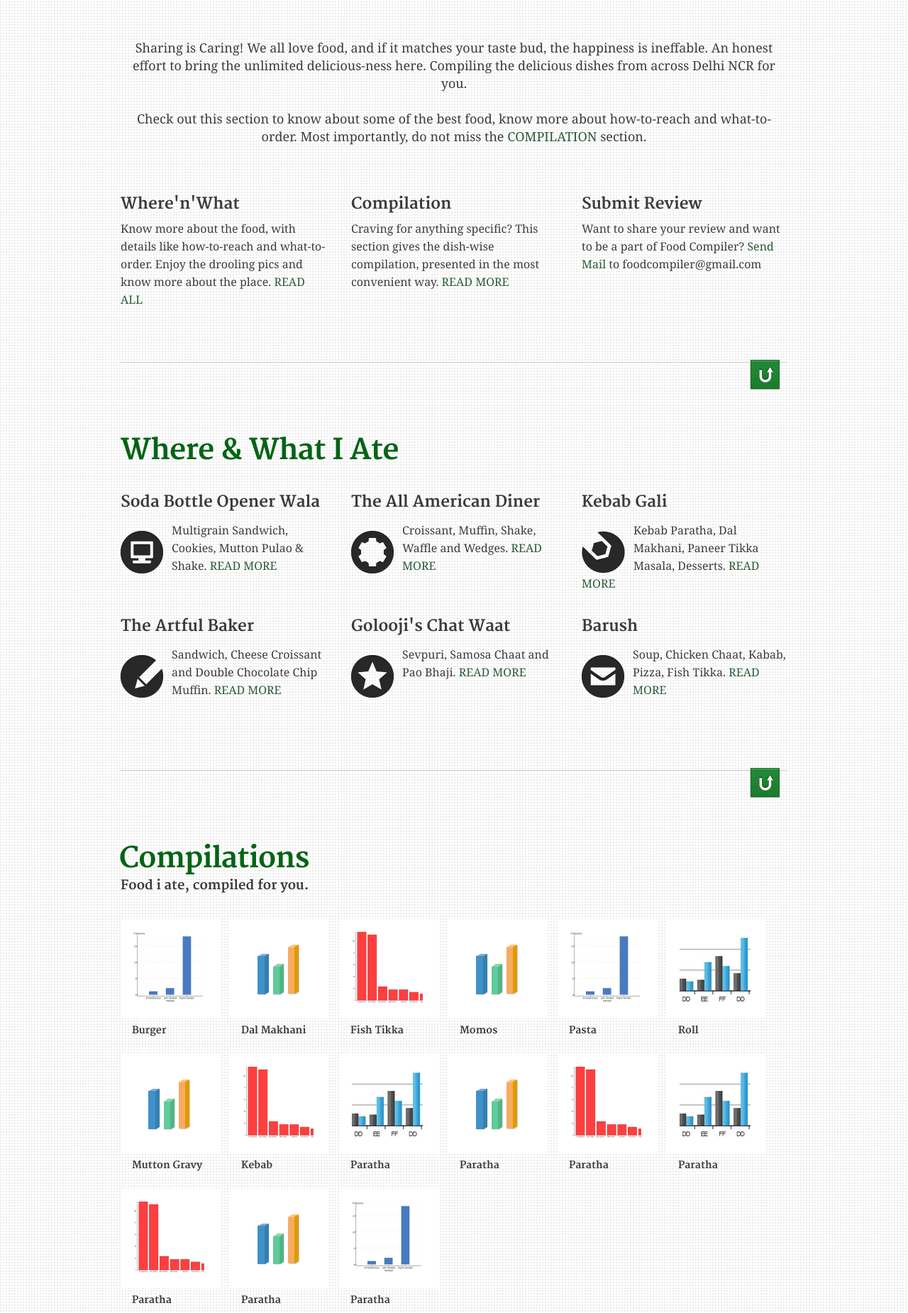
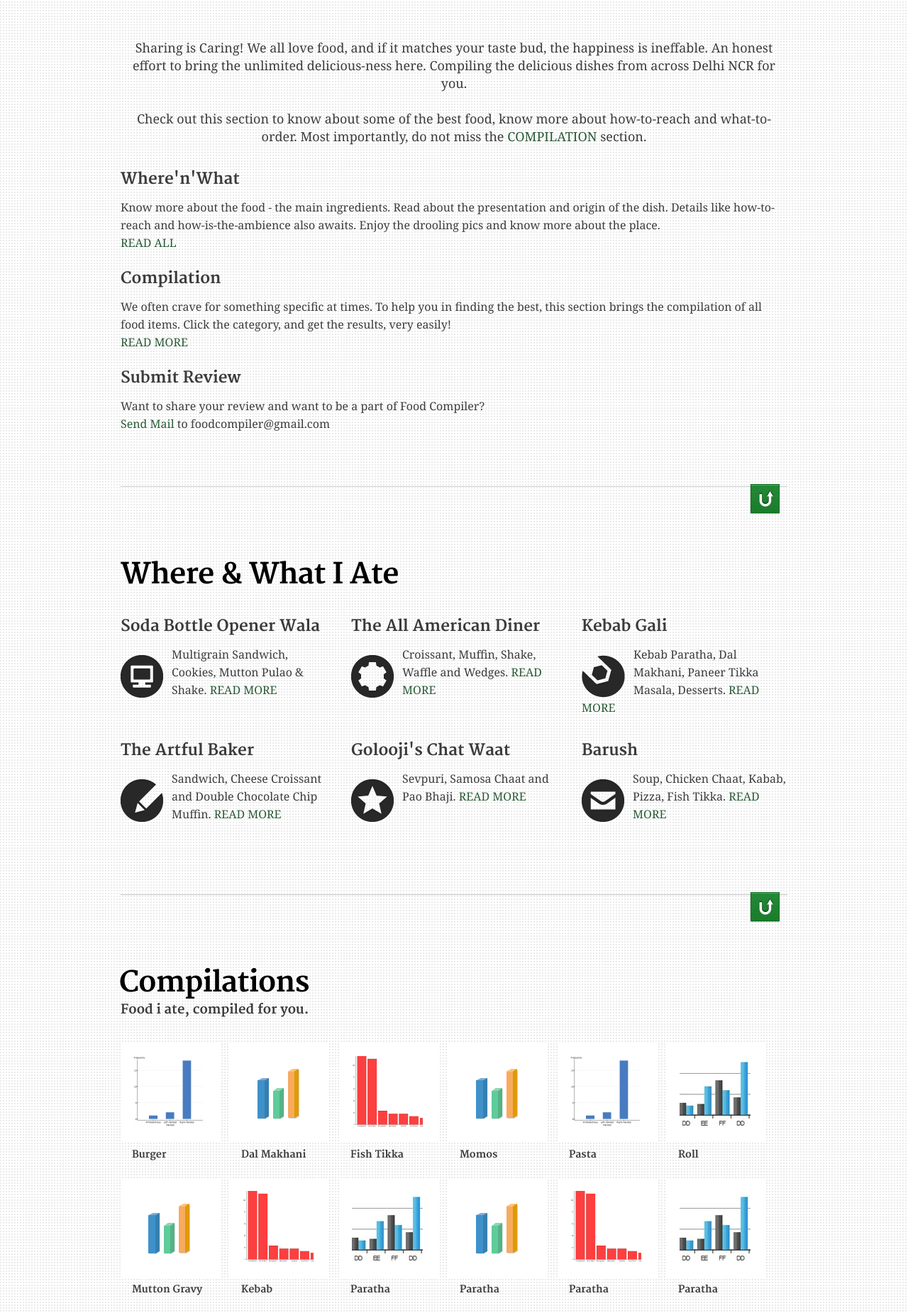
Before and after one commit to foodcompiler/websitecode_v1, a PHP site: page / in a window 1280 px wide. Shown: the part 70-1920 px from the top of the page at 71% size. Run offline with PHP 8.4, Linux system fonts and the light colour scheme; some libraries are stand-ins or nearby versions.

Commit message:
Changed the top layout of home page; Made the Where'n'what, Compilations and Submit Review as horizontal sections;

```diff
--- a/css/style.css
+++ b/css/style.css
@@ -112,7 +112,7 @@
     font-size: 40px;
     line-height: 50px;
     letter-spacing: -0.9px;
-    color: #046416;
+    color: #000000;
     margin-left: -2px;
 }
 h2 {
--- a/index.html
+++ b/index.html
@@ -61,22 +61,18 @@
 
             <div class="row no-bottom-margin">
 
-                <section class="col">
                     <h2>Where'n'What</h2>
-                    <p>Know more about the food, with details like how-to-reach and what-to-order. Enjoy the drooling pics and
-                        know more about the place. <a href="/blogs/blogs.html#top" target="_blank">READ ALL</a></p>
-                </section>
-                <section class="col mid">
+                    <p>Know more about the food - the main ingredients. Read about the presentation and origin of the dish. Details like how-to-reach and how-is-the-ambience also awaits. Enjoy the drooling pics and
+                        know more about the place. <br/><a href="/blogs/blogs.html#top" target="_blank">READ ALL</a></p>
+
                     <h2>Compilation</h2>
-                    <p>Craving for anything specific? This section gives the dish-wise compilation, presented in the most convenient way. <a href="#compilation">READ MORE</a></p>
-                </section>
+                    <p>We often crave for something specific at times. To help you in finding the best, this section brings the compilation of all food items. Click the category, and get the results, very easily! <br/><a href="#compilation">READ MORE</a></p>
 
-                <section class="col">
                     <h2>Submit Review</h2>
 
-                    <p>Want to share your review and want to be a part of Food Compiler? <a href="mailto:foodcompiler@gmail.com?Subject=My%20Review"
+                    <p>Want to share your review and want to be a part of Food Compiler? <br/><a href="mailto:foodcompiler@gmail.com?Subject=My%20Review"
                             target="_top">Send Mail</a> to foodcompiler@gmail.com</p>
-                </section>
+
             </div>
 
             <a class="back-to-top" href="#main">Back to Top</a>
```
